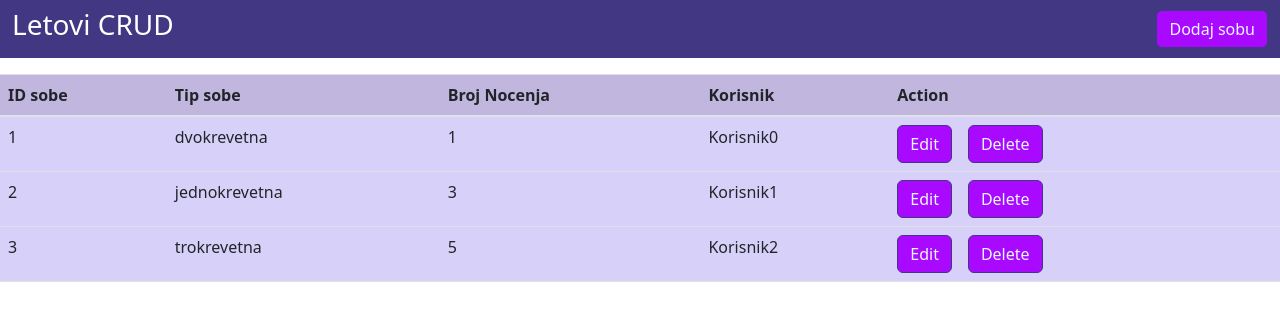
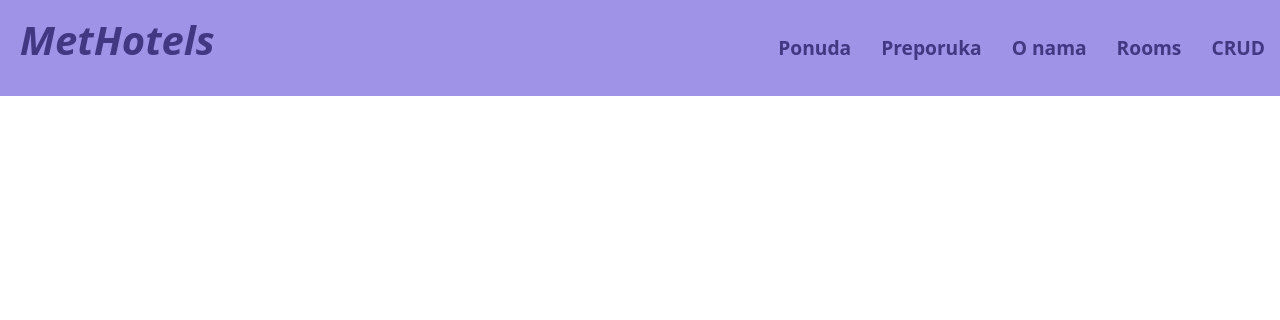
Before and after one commit to Ljubica5067/MetHotels, an Angular app: page / in a window 1280 px wide. Shown: the top 320 px of the page. Built offline with nearby package versions, Linux system fonts and the light colour scheme; data requests are answered from the project's data file.

Commit message:
IT255-DZ11

```diff
--- a/src/app/app-routing.module.ts
+++ b/src/app/app-routing.module.ts
@@ -1,7 +1,20 @@
 import { NgModule } from '@angular/core';
 import { RouterModule, Routes } from '@angular/router';
+import { PonudaComponent } from './ponuda/ponuda.component';
+import { PreporukaComponent } from './preporuka/preporuka.component';
+import { OnamaComponent } from './onama/onama.component';
+import { CrudRoomsComponent } from './crud-rooms/crud-rooms.component';
+import { RoomsComponent } from './rooms/rooms.component';
 
-const routes: Routes = [];
+const routes: Routes =
+  [
+    { path: '', redirectTo: '', pathMatch: 'full' },
+    { path: 'ponuda', component: PonudaComponent },
+    { path: 'preporuka', component: PreporukaComponent },
+    { path: 'onama', component: OnamaComponent },
+    { path: 'crud', component: CrudRoomsComponent },
+    { path: 'rooms', component: RoomsComponent }
+  ];
 
 @NgModule({
   imports: [RouterModule.forRoot(routes)],
--- a/src/app/app.component.html
+++ b/src/app/app.component.html
@@ -1,9 +1 @@
-<!--
-
-ZAKOMENTARISALA DA SE NE MALTRETIRAM DA SREDJUJEM SA SVIM OVIM BICE U SL DOMACEM LEPO KAKO TREBA
-
 <app-navbar></app-navbar>
-<app-di></app-di>
-<app-rooms></app-rooms>
--->
-<app-crud-rooms></app-crud-rooms>
--- a/src/app/app.module.ts
+++ b/src/app/app.module.ts
@@ -15,12 +15,7 @@ import { RoomServiceService } from './servis/room-service.service';
 import { Rooms } from './rooms/rooms.model';
 import { CrudRoomsComponent } from './crud-rooms/crud-rooms.component';
 import { HttpClientModule } from '@angular/common/http';
-const routes:Routes=
-[
-  { path: 'ponuda', component: PonudaComponent },
-  { path: 'preporuka', component: PreporukaComponent },
-  { path: 'onama', component: OnamaComponent },
-];
+
 
 @NgModule({
   declarations: [
@@ -34,7 +29,6 @@ const routes:Routes=
     CrudRoomsComponent
   ],
   imports: [
-    RouterModule.forRoot(routes),
     BrowserModule,
     AppRoutingModule,
     FormsModule,
--- a/src/app/crud-rooms/crud-rooms.component.html
+++ b/src/app/crud-rooms/crud-rooms.component.html
@@ -1,13 +1,13 @@
 <nav class="navbar navbar-light" style="background-color: #413782;">
-    <div class="container-fluid">
-        <h3 style="color: white;">Letovi CRUD</h3>
+    <div class="container-fluid" style="margin-left: 20%;margin-right: 20%;">
+        <h3 style="color: white;">Soba CRUD</h3>
         <div class="d-flex">
             <button (click)="clickDodavanje()" class="btn btn-success" type="button" data-bs-toggle="modal" data-bs-target="#exampleModal" style="background-color: #a909ff;border-color: #413782;color: aliceblue;">Dodaj sobu</button>
         </div>
     </div>
 </nav>
 
-<table class="table mt-3" style="background-color: #E2C9EF;">
+<table class="table mt-3" style="background-color: #E2C9EF;width: 70%;margin:1% auto 1% auto">
     <thead>
         <tr style="background-color: #C1B6DE;">
             <th scope="col">ID sobe</th>
--- a/src/app/navbar/navbar.component.html
+++ b/src/app/navbar/navbar.component.html
@@ -1,7 +1,9 @@
 <div class="navbar">
-    <p>MetHotels</p>
-    <a routerLink="/ponuda">Ponuda</a>
-    <a routerLink="/preporuka">Preporuka</a>
-    <a routerLink="/onama">O nama</a>
+    <a id="naslov" [routerLink]="['']"><p>MetHotels</p></a>
+    <a [routerLink]="['/ponuda']">Ponuda</a>
+    <a [routerLink]="['/preporuka']">Preporuka</a>
+    <a [routerLink]="['/onama']">O nama</a>
+    <a [routerLink]="['/rooms']">Rooms</a>
+    <a [routerLink]="['/crud']">CRUD</a>
 </div>
 <router-outlet></router-outlet>
--- a/src/app/navbar/navbar.component.scss
+++ b/src/app/navbar/navbar.component.scss
@@ -18,7 +18,7 @@
 .navbar a:hover {
     color: #D7D1FA;
 }
-.navbar p {
+.navbar #naslov {
     margin-right: auto;
 }
 p {
```
